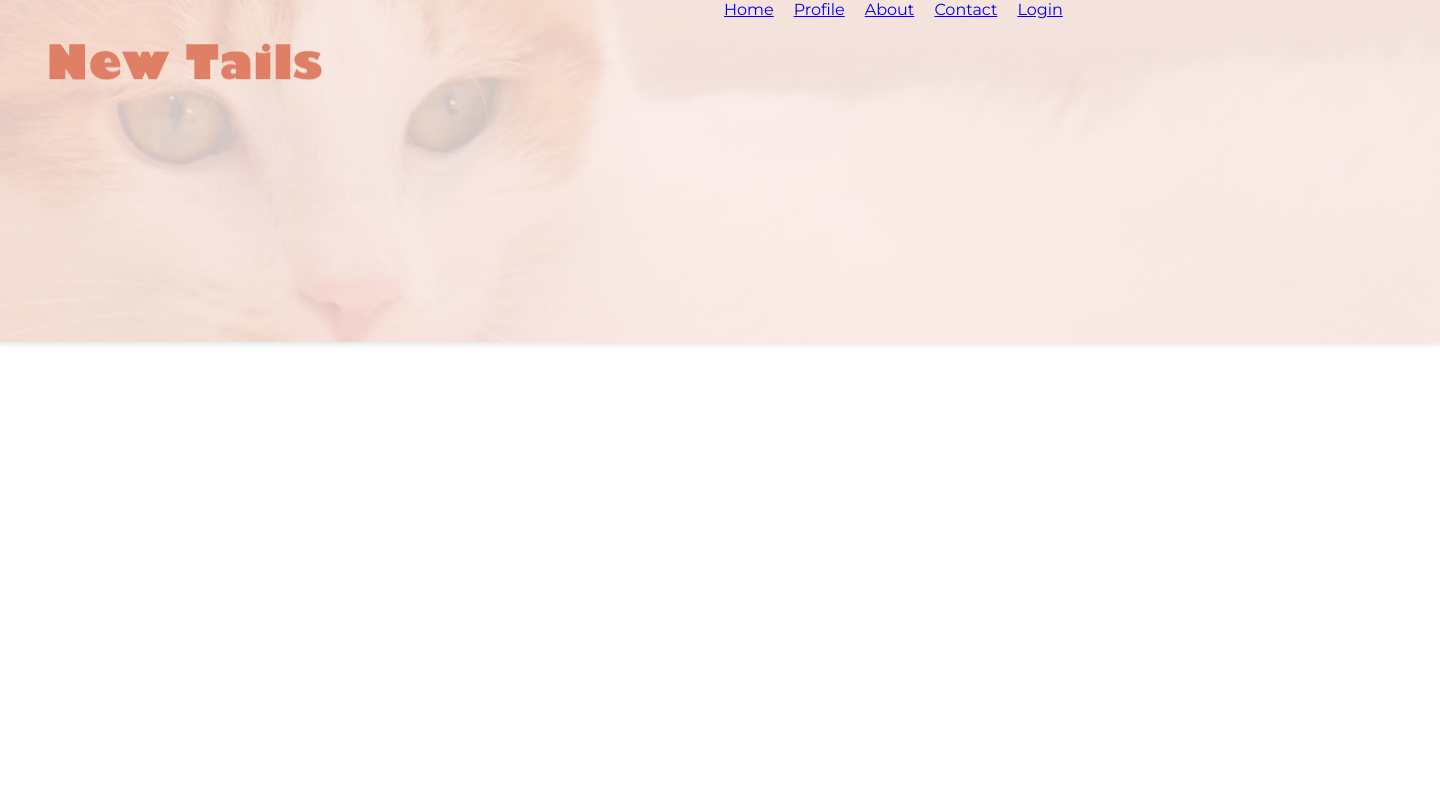
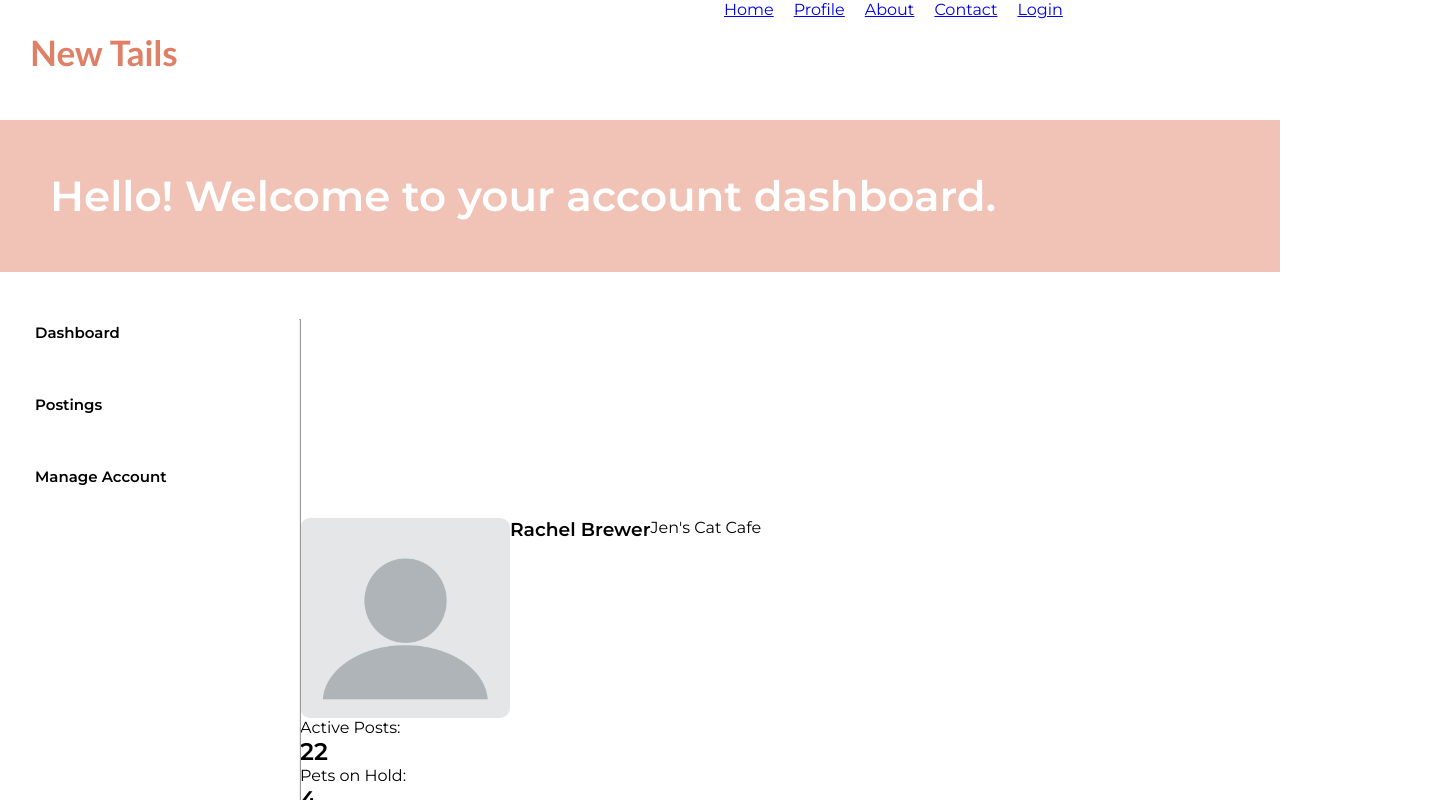
Before and after one commit to mattdevaccount/hackathon-group2, a React (Create React App) app in the folder client/: page /dashboard in a window 1280 px wide. Shown: the top 800 px of the page, 1440 px wide, since content can reach past the window. Built offline with nearby package versions, Linux system fonts and the light colour scheme; no server answers.

Commit message:
working on dashboard page, changed some stuff to Navbar.js to remove header photo in dashboard page

```diff
--- a/client/package.json
+++ b/client/package.json
@@ -3,12 +3,16 @@
   "version": "0.1.0",
   "private": true,
   "dependencies": {
+    "@emotion/react": "^11.4.1",
+    "@emotion/styled": "^11.3.0",
     "@material-ui/core": "^4.12.3",
     "@material-ui/styles": "^4.11.4",
     "@material/textfield": "^12.0.0",
+    "@mui/icons-material": "^5.0.1",
     "@testing-library/jest-dom": "^5.14.1",
     "@testing-library/react": "^11.2.7",
     "@testing-library/user-event": "^12.8.3",
+    "axios": "^0.21.4",
     "react": "^17.0.2",
     "react-dom": "^17.0.2",
     "react-router-dom": "^5.3.0",
--- a/client/src/App.js
+++ b/client/src/App.js
@@ -50,7 +50,7 @@ function App() {
         petPool={petPool} /> */}
         <Route path="/about" component={About} />
         <Route path="/contact" component={ContactForm} />
-        <route path="/dashboard" component={Dashboard} />
+        <Route path="/dashboard" component={Dashboard} />
       </Switch>
     </Router>
   );
--- a/client/src/App.scss
+++ b/client/src/App.scss
@@ -1,6 +1,18 @@
 .App {
   text-align: center;
   font-family: 'Montserrat', sans-serif;
+}
+
+h1 {
+  color: #DF7F66;
+  font-family: "Gill Sans";
+  font-size: 35px;
+  font-style: normal;
+  font-weight: 900;
+  line-height: 45px;
+  text-align: left;
+  margin-left: 30px;
+  margin-top: 30px;
 }
 
 .contact-form-subheader1 {
@@ -36,6 +48,7 @@
   width: 1440px;
   height: 350px;
 }
+
 
 // navbar styling
 
@@ -105,3 +118,56 @@
 .adoptButton {
   display: flex;
 }
+
+//Dashboard//
+
+.WelcomePage {
+  padding: 45px 0px;
+}
+
+.WelcomeHeader {
+  background-color: #F0C3B6;
+  color: #ffffff;
+  padding: 50px;
+  font-size: 28px;
+  text-align: left;
+}
+
+.WelcomeDash {
+  margin-left: 300px;
+  display: flex;
+}
+
+.LeftPanel {
+  margin-left: 35px;
+  margin-top: 20px;
+  font-weight: bold;
+  line-height: 22px;
+}
+
+.LeftPanel p {
+  margin-top: 50px;
+  margin-bottom: 30px;
+  font-size: 15px;
+  &:hover {
+    color: #DF7F66;
+  }
+}
+
+hr {
+  transform: rotate(
+    90deg);
+  width: 600px;
+  margin-top: 100px;
+  position: absolute;
+}
+
+.PetDash {
+  margin-left: 300px;
+}
+
+img.ProfilePic {
+  height: 200px;
+  width: 210px;
+  border-radius: 10px;
+}
--- a/client/src/components/Dashboard.js
+++ b/client/src/components/Dashboard.js
@@ -16,7 +16,7 @@ function Dashboard() {
                 <p>Manage Account</p>
             </div>
 
-            <div className="Border"></div>
+            <hr />
 
             <div className="WelcomeDash">
                 <img src={ProfilePic} className="ProfilePic"></img>
--- a/client/src/components/Navbar.js
+++ b/client/src/components/Navbar.js
@@ -3,9 +3,12 @@ import Header from "./images/Header.png";
 import { Link } from "react-router-dom";
 
 export default function Navbar() {
+
+  const headerImg = window.location.pathname !== "/dashboard" ? <img className="header" src={Header} alt="Header" /> : <h1>New Tails</h1>;
+
   return (
     <div>
-      <img className="header" src={Header} alt="Header" />
+      {headerImg}
       <div className="navbar-links">
         <div className='navLink'><Link to="/">Home</Link></div>
         <div className='navLink'><Link to="/profile">Profile</Link></div>
```
Also changed, not shown: 1 other file (tests, documents, lock files or other folders).
